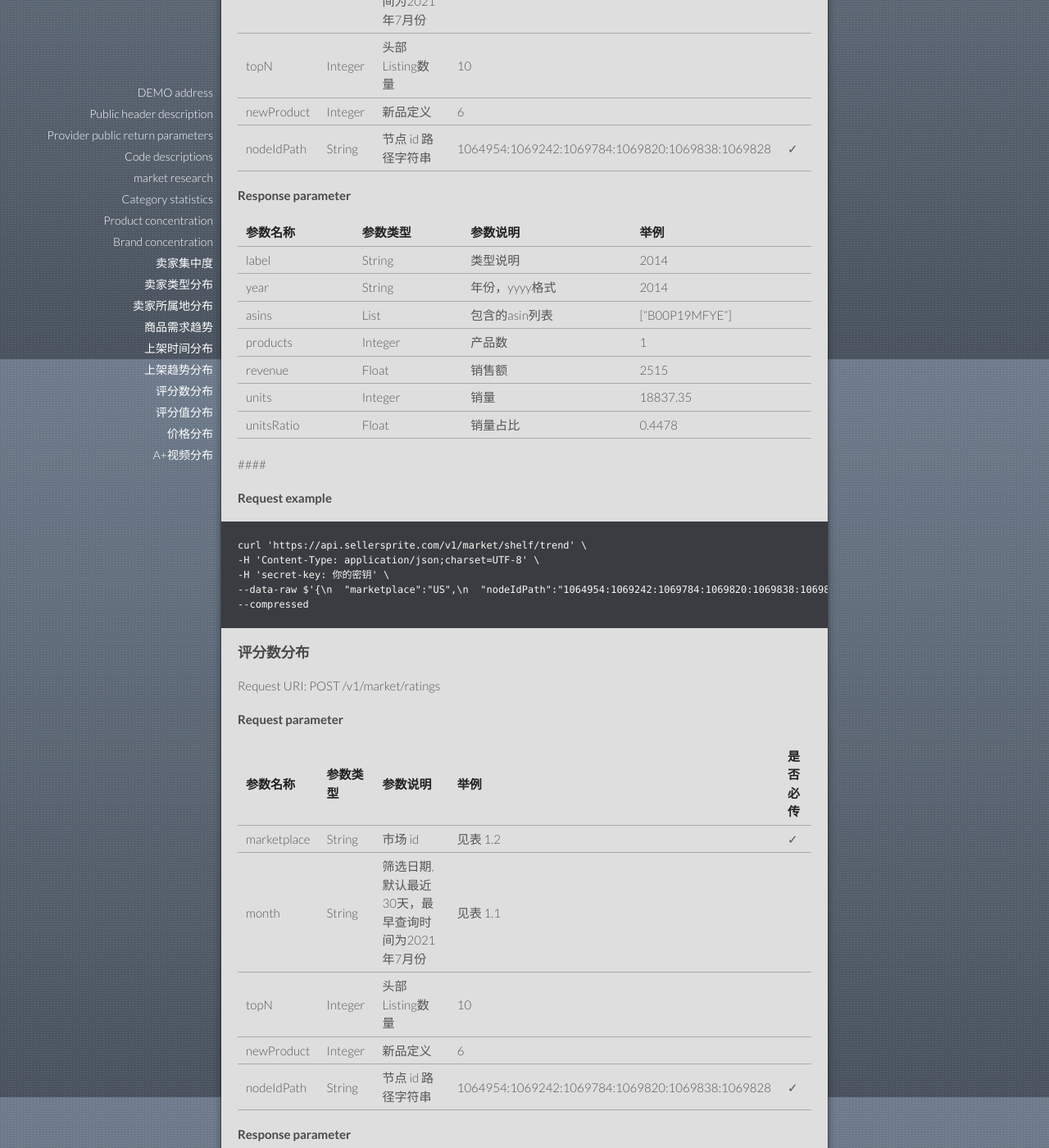
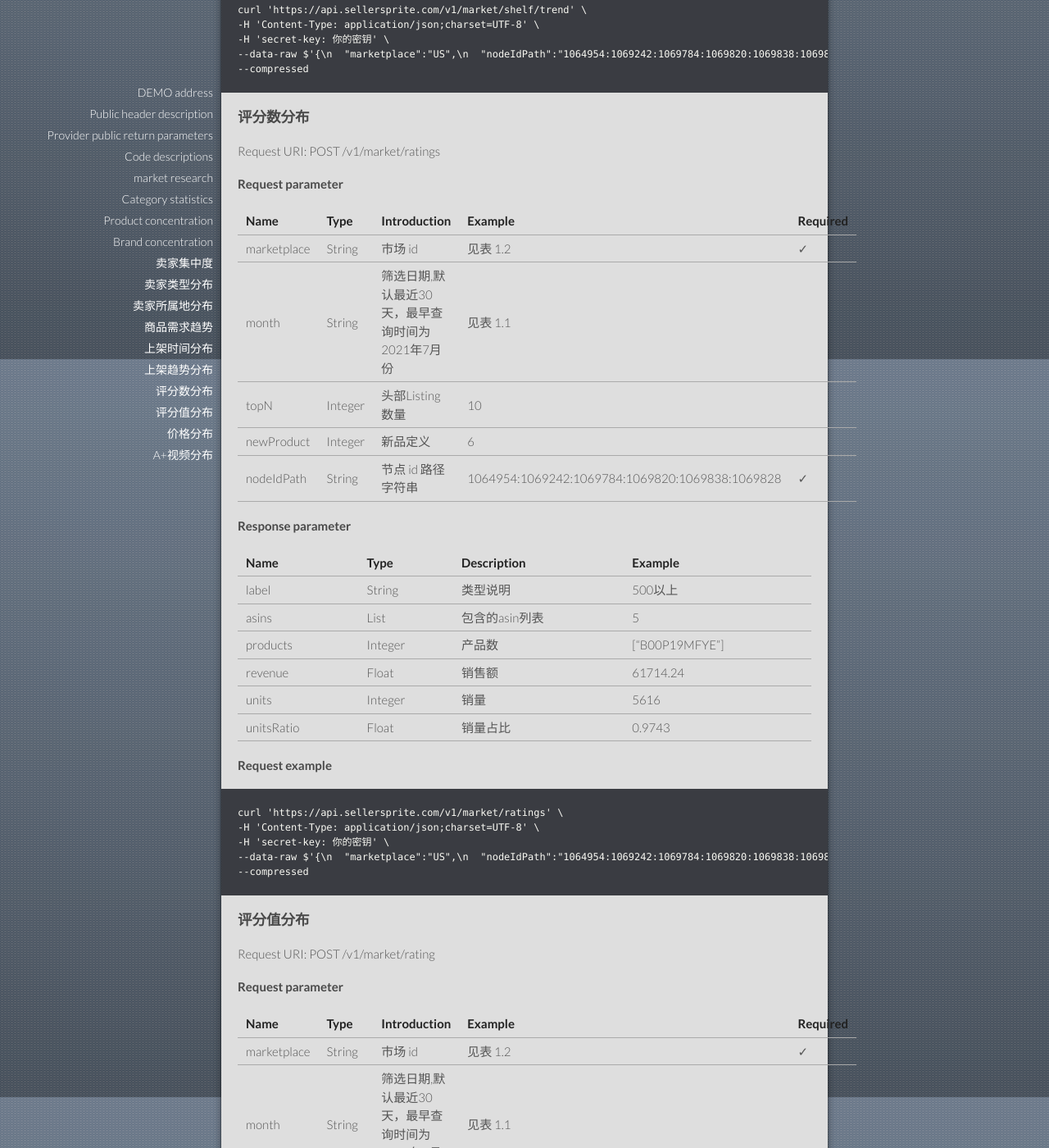
Before and after one commit to sellersprite/market, a Jekyll site: the page built from index.md, in a window 1280 px wide and 1400 px high, scrolled down 22062 px. Shown: the whole window at 82% size. Built offline with Jekyll 4.4.1, drawn with Linux system fonts in a browser that asks for light colours; our own code applies the rules of GitHub Pages for plain Markdown files; some of the changed text lies outside the part shown.

Commit message:
Update index.md

```diff
--- a/index.md
+++ b/index.md
@@ -179,7 +179,7 @@ curl 'https://api.sellersprite.com/v1/market/research' \
 #### Request parameter
 
 | Name        | Type    | Introduction        | Example        | Required |
-| ------------- | --------- | --------------------------------------------------------------------------------------------- | ---------------------------- | ---------- |
+| ----------------- | --------- | --------------------------------------------------------------------------------------------- | -------------------------------------------------------------- | ---------- |
 | marketplace | String   | marketplace code       | see table 1.2| ✓       |
 |  month      | String   | The filter date is the last 30 days by default, and the earliest query time is July 2021 | see table 1.1|  |
 | topN        | Integer  | Number of header listings          | 10          |  |
@@ -188,8 +188,8 @@ curl 'https://api.sellersprite.com/v1/market/research' \
 
 #### Response parameter
 
-| Name           | Type    | Description           | Example         |
-| ---------------- | --------- | ----------------------------------------------------------- | ----------------------------------------------------------------------------------------------------------------------------------------- |
+| Name           | Type    | Description        | Example         |
+| ---------------- | --------- | -------------------------------------------- | ----------------------------------------------------------------------------------------------------------------------------------------- |
 | marketplace          | String   | marketplace code     | US    |
 | currency | String   | The currency type of this market         | USD   |
 | nodeIdPath           | String   | category ID   | 1064954:1069242:1069784:1069820:1069838:1069828       |
@@ -249,8 +249,8 @@ curl 'https://api.sellersprite.com/v1/market/statistics' \
 
 #### Request parameter
 
-| Name        | Type   | description        | Example        | Required |
-| ------------- | -------- | -------------------------------------------- | ---------------------------- | ---------- |
+| Name| Type    | Introduction        | Example      | Required |
+| ----------------- | --------- | --------------------------------------------------------------------------------------------- | -------------------------------------------------------------- | ---------- |
 | marketplace | String   | marketplace code       | see table 1.2| ✓       |
 | month       | String   | The filter date is the last 30 days by default, and the earliest query time is July 2021 | see table 1.1|  |
 | asins       | List     | filter asin     | ["B00P19MFYE"]          |  |
@@ -260,8 +260,8 @@ curl 'https://api.sellersprite.com/v1/market/statistics' \
 
 #### Response parameter
 
-| Name    | Type    | Description        | Example    |
-| --------------------- | --------- | -------------------------------------------- | ------------------------ |
+| Name           | Type    | Description        | Example         |
+| ---------------- | --------- | -------------------------------------------- | ----------------------------------------------------------------------------------------------------------------------------------------- |
 | title | String   | tile        | Pilot G2, Dr. Grip Gel/Ltd, ExecuGel G6, Q7 Rollerball Gel Ink Pen Refills, 0.7mm, Fine Point, Black Ink, 3 Packs of 2         |
 | asin  | String   | asin        | B00P19MFYE         |
 | asinUrl           | String   | asin url    | [https://www.amazon.com/dp/B00P19MFYE](https://www.amazon.com/dp/B00P19MFYE)          |
@@ -297,18 +297,18 @@ Request URI: POST /v1/market/brand
 
 #### Request parameter
 
-| 参数名称    | 参数类型 | 参数说明     | 举例        | 是否必传 |
-| ----------------- | -------------- | ------------------------------------------------------ | ----------------------------------------------------- | -------------- |
+| Name| Type    | Introduction        | Example      | Required |
+| ----------------- | --------- | --------------------------------------------------------------------------------------------- | -------------------------------------------------------------- | ---------- |
 | marketplace | String   | 市场 id      | 见表 1.2    | ✓       |
 |  month      | String   | 筛选日期,默认最近30天，最早查询时间为2021年7月份 | 见表 1.1    |  |
 | topN        | Integer  | 头部Listing数量          | 10          |  |
 | newProduct  | Integer  | 新品定义     | 6           |  |
 | nodeIdPath  | String   | 节点 id 路径字符串       | 1064954:1069242:1069784:1069820:1069838:1069828 | ✓       |
 
-#### 响应参数
+#### Response parameter
 
-| 参数名称          | 参数类型 | 参数说明           | 举例           |
-| ----------------------- | -------------- | ------------------------ | -------------------- |
+| Name           | Type    | Description        | Example         |
+| ---------------- | --------- | -------------------------------------------- | ----------------------------------------------------------------------------------------------------------------------------------------- |
 | brand | String   | 品牌名称           | PILOT          |
 | ranking           | Integer  | 排名   | 1  |
 | asins | List     | 包含的商品ASIN集合 | ["B00P19MFYE"] |
@@ -345,8 +345,8 @@ Request URI: POST /v1/market/seller
 
 #### Request parameter
 
-| 参数名称    | 参数类型 | 参数说明     | 举例        | 是否必传 |
-| ----------------- | -------------- | ------------------------------------------------------ | ----------------------------------------------------- | -------------- |
+| Name| Type    | Introduction        | Example      | Required |
+| ----------------- | --------- | --------------------------------------------------------------------------------------------- | -------------------------------------------------------------- | ---------- |
 | marketplace | String   | 市场 id      | 见表 1.2    | ✓       |
 |  month      | String   | 筛选日期,默认最近30天，最早查询时间为2021年7月份 | 见表 1.1    |  |
 | topN        | Integer  | 头部Listing数量          | 10          |  |
@@ -355,8 +355,8 @@ Request URI: POST /v1/market/seller
 
 #### Response parameter
 
-| 参数名称          | 参数类型 | 参数说明           | 举例 |
-| ----------------------- | -------------- | ------------------------ | ---------------------- |
+| Name           | Type    | Description        | Example         |
+| ---------------- | --------- | -------------------------------------------- | ----------------------------------------------------------------------------------------------------------------------------------------- |
 | name  | String   | 卖家名称           | JA Wholesale LLC |
 | ranking           | Integer  | 排名   | 1    |
 | asinSet           | List     | 包含的商品ASIN集合 | ["B00P19MFYE"]   |
@@ -391,18 +391,18 @@ Request URI: POST /v1/market/seller/type
 
 #### Request parameter
 
-| 参数名称    | 参数类型 | 参数说明     | 举例        | 是否必传 |
-| ----------------- | -------------- | ------------------------------------------------------ | ----------------------------------------------------- | -------------- |
+| Name| Type    | Introduction        | Example      | Required |
+| ----------------- | --------- | --------------------------------------------------------------------------------------------- | -------------------------------------------------------------- | ---------- |
 | marketplace | String   | 市场 id      | 见表 1.2    | ✓       |
 |  month      | String   | 筛选日期,默认最近30天，最早查询时间为2021年7月份 | 见表 1.1    |  |
 | topN        | Integer  | 头部Listing数量          | 10          |  |
 | newProduct  | Integer  | 新品定义     | 6           |  |
 | nodeIdPath  | String   | 节点 id 路径字符串       | 1064954:1069242:1069784:1069820:1069838:1069828 | ✓       |
 
-#### 响应参数
+#### Response parameter
 
-| 参数名称   | 参数类型 | 参数说明     | 举例       |
-| ---------------- | -------------- | ------------------ | ---------------- |
+| Name           | Type    | Description        | Example         |
+| ---------------- | --------- | -------------------------------------------- | ----------------------------------------------------------------------------------------------------------------------------------------- |
 | label      | String   | 类型说明     | Amazon自营 |
 | asinNum    | Integer  | ASIN数量     | 4          |
 | asinRatio  | Float    | ASIN数量占比 | 0.03       |
@@ -430,18 +430,18 @@ Request URI: POST /v1/market/seller/location
 
 #### Request parameter
 
-| 参数名称    | 参数类型 | 参数说明     | 举例        | 是否必传 |
-| ----------------- | -------------- | ------------------------------------------------------ | ----------------------------------------------------- | -------------- |
+| Name| Type    | Introduction        | Example      | Required |
+| ----------------- | --------- | --------------------------------------------------------------------------------------------- | -------------------------------------------------------------- | ---------- |
 | marketplace | String   | 市场 id      | 见表 1.2    | ✓       |
 |  month      | String   | 筛选日期,默认最近30天，最早查询时间为2021年7月份 | 见表 1.1    |  |
 | topN        | Integer  | 头部Listing数量          | 10          |  |
 | newProduct  | Integer  | 新品定义     | 6           |  |
 | nodeIdPath  | String   | 节点 id 路径字符串       | 1064954:1069242:1069784:1069820:1069838:1069828 | ✓       |
 
-#### 响应参数
+#### Response parameter
 
-| 参数名称   | 参数类型 | 参数说明       | 举例           |
-| ---------------- | -------------- | -------------------- | -------------------- |
+| Name           | Type    | Description        | Example         |
+| ---------------- | --------- | -------------------------------------------- | ----------------------------------------------------------------------------------------------------------------------------------------- |
 | label      | String   | 类型说明       | 美国           |
 | country    | String   | 国家           | 美国           |
 | asins      | List     | 包含的asin列表 | ["B00P19MFYE"] |
@@ -468,8 +468,8 @@ Request URI: POST /v1/market/performance
 
 #### Request parameter
 
-| 参数名称    | 参数类型 | 参数说明     | 举例        | 是否必传 |
-| ----------------- | -------------- | ------------------------------------------------------ | ----------------------------------------------------- | -------------- |
+| Name| Type    | Introduction        | Example      | Required |
+| ----------------- | --------- | --------------------------------------------------------------------------------------------- | -------------------------------------------------------------- | ---------- |
 | marketplace | String   | 市场 id      | 见表 1.2    | ✓       |
 |  month      | String   | 筛选日期,默认最近30天，最早查询时间为2021年7月份 | 见表 1.1    |  |
 | topN        | Integer  | 头部Listing数量          | 10          |  |
@@ -478,8 +478,8 @@ Request URI: POST /v1/market/performance
 
 #### Response parameter
 
-| 参数名称     | 参数类型 | 参数说明       | 举例       |
-| ------------------------------ | -------------- | -------------------------------- | ---------------- |
+| Name           | Type    | Description        | Example         |
+| ---------------- | --------- | -------------------------------------------- | ----------------------------------------------------------------------------------------------------------------------------------------- |
 | asinCount    | String   | asin数量       | 22187      |
 | returnRatio  | String   | 退货率，百分比 | 1.38       |
 | searchToPurchaseRatio    | List     | 搜索购买比，千分比         | 3.17875    |
@@ -505,8 +505,8 @@ Request URI: POST /v1/market/shelf/time
 
 #### Request parameter
 
-| 参数名称    | 参数类型 | 参数说明     | 举例        | 是否必传 |
-| ----------------- | -------------- | ------------------------------------------------------ | ----------------------------------------------------- | -------------- |
+| Name| Type    | Introduction        | Example      | Required |
+| ----------------- | --------- | --------------------------------------------------------------------------------------------- | -------------------------------------------------------------- | ---------- |
 | marketplace | String   | 市场 id      | 见表 1.2    | ✓       |
 |  month      | String   | 筛选日期,默认最近30天，最早查询时间为2021年7月份 | 见表 1.1    |  |
 | topN        | Integer  | 头部Listing数量          | 10          |  |
@@ -515,8 +515,8 @@ Request URI: POST /v1/market/shelf/time
 
 #### Response parameter
 
-| 参数名称   | 参数类型 | 参数说明       | 举例           |
-| ---------------- | -------------- | -------------------- | -------------------- |
+| Name           | Type    | Description        | Example         |
+| ---------------- | --------- | -------------------------------------------- | ----------------------------------------------------------------------------------------------------------------------------------------- |
 | label      | String   | 类型说明       | 3年以上        |
 | shelfTime  | String   | 上架时间       | 3年以上        |
 | asins      | List     | 包含的asin列表 | ["B00P19MFYE"] |
@@ -543,8 +543,8 @@ Request URI: POST /v1/market/shelf/trend
 
 #### Request parameter
 
-| 参数名称    | 参数类型 | 参数说明     | 举例        | 是否必传 |
-| ----------------- | -------------- | ------------------------------------------------------ | ----------------------------------------------------- | -------------- |
+| Name| Type    | Introduction        | Example      | Required |
+| ----------------- | --------- | --------------------------------------------------------------------------------------------- | -------------------------------------------------------------- | ---------- |
 | marketplace | String   | 市场 id      | 见表 1.2    | ✓       |
 |  month      | String   | 筛选日期,默认最近30天，最早查询时间为2021年7月份 | 见表 1.1    |  |
 | topN        | Integer  | 头部Listing数量          | 10          |  |
@@ -553,8 +553,8 @@ Request URI: POST /v1/market/shelf/trend
 
 #### Response parameter
 
-| 参数名称   | 参数类型 | 参数说明       | 举例           |
-| ---------------- | -------------- | -------------------- | -------------------- |
+| Name           | Type    | Description        | Example         |
+| ---------------- | --------- | -------------------------------------------- | ----------------------------------------------------------------------------------------------------------------------------------------- |
 | label      | String   | 类型说明       | 2014           |
 | year       | String   | 年份，yyyy格式 | 2014           |
 | asins      | List     | 包含的asin列表 | ["B00P19MFYE"] |
@@ -581,8 +581,8 @@ Request URI: POST /v1/market/ratings
 
 #### Request parameter
 
-| 参数名称    | 参数类型 | 参数说明     | 举例        | 是否必传 |
-| ----------------- | -------------- | ------------------------------------------------------ | ----------------------------------------------------- | -------------- |
+| Name| Type    | Introduction        | Example      | Required |
+| ----------------- | --------- | --------------------------------------------------------------------------------------------- | -------------------------------------------------------------- | ---------- |
 | marketplace | String   | 市场 id      | 见表 1.2    | ✓       |
 |  month      | String   | 筛选日期,默认最近30天，最早查询时间为2021年7月份 | 见表 1.1    |  |
 | topN        | Integer  | 头部Listing数量          | 10          |  |
@@ -591,8 +591,8 @@ Request URI: POST /v1/market/ratings
 
 #### Response parameter
 
-| 参数名称   | 参数类型 | 参数说明       | 举例           |
-| ---------------- | -------------- | -------------------- | -------------------- |
+| Name           | Type    | Description        | Example         |
+| ---------------- | --------- | -------------------------------------------- | ----------------------------------------------------------------------------------------------------------------------------------------- |
 | label      | String   | 类型说明       | 500以上        |
 | asins      | List     | 包含的asin列表 | 5  |
 | products   | Integer  | 产品数         | ["B00P19MFYE"] |
@@ -616,8 +616,8 @@ Request URI: POST /v1/market/rating
 
 #### Request parameter
 
-| 参数名称    | 参数类型 | 参数说明     | 举例        | 是否必传 |
-| ----------------- | -------------- | ------------------------------------------------------ | ----------------------------------------------------- | -------------- |
+| Name| Type    | Introduction        | Example      | Required |
+| ----------------- | --------- | --------------------------------------------------------------------------------------------- | -------------------------------------------------------------- | ---------- |
 | marketplace | String   | 市场 id      | 见表 1.2    | ✓       |
 |  month      | String   | 筛选日期,默认最近30天，最早查询时间为2021年7月份 | 见表 1.1    |  |
 | topN        | Integer  | 头部Listing数量          | 10          |  |
@@ -626,8 +626,8 @@ Request URI: POST /v1/market/rating
 
 #### Response parameter
 
-| 参数名称   | 参数类型 | 参数说明       | 举例           |
-| ---------------- | -------------- | -------------------- | -------------------- |
+| Name           | Type    | Description        | Example         |
+| ---------------- | --------- | -------------------------------------------- | ----------------------------------------------------------------------------------------------------------------------------------------- |
 | label      | String   | 类型说明       | 4.5以上        |
 | asins      | List     | 包含的asin列表 | ["B00P19MFYE"] |
 | products   | Integer  | 产品数         | 5  |
@@ -651,8 +651,8 @@ Request URI: POST /v1/market/price
 
 #### Request parameter
 
-| 参数名称    | 参数类型 | 参数说明     | 举例        | 是否必传 |
-| ----------------- | -------------- | ------------------------------------------------------ | ----------------------------------------------------- | -------------- |
+| Name| Type    | Introduction        | Example      | Required |
+| ----------------- | --------- | --------------------------------------------------------------------------------------------- | -------------------------------------------------------------- | ---------- |
 | marketplace | String   | 市场 id      | 见表 1.2    | ✓       |
 |  month      | String   | 筛选日期,默认最近30天，最早查询时间为2021年7月份 | 见表 1.1    |  |
 | topN        | Integer  | 头部Listing数量          | 10          |  |
@@ -661,8 +661,8 @@ Request URI: POST /v1/market/price
 
 #### Response parameter
 
-| 参数名称   | 参数类型 | 参数说明       | 举例           |
-| ---------------- | -------------- | -------------------- | -------------------- |
+| Name           | Type    | Description        | Example         |
+| ---------------- | --------- | -------------------------------------------- | ----------------------------------------------------------------------------------------------------------------------------------------- |
 | label      | String   | 类型说明       | 5-10           |
 | asins      | List     | 包含的asin列表 | ["B00P19MFYE"] |
 | products   | Integer  | 产品数         | 3  |
@@ -686,8 +686,8 @@ Request URI: POST /v1/market/ebc
 
 #### Request parameter
 
-| 参数名称    | 参数类型 | 参数说明     | 举例        | 是否必传 |
-| ----------------- | -------------- | ------------------------------------------------------ | ----------------------------------------------------- | -------------- |
+| Name| Type    | Introduction        | Example      | Required |
+| ----------------- | --------- | --------------------------------------------------------------------------------------------- | -------------------------------------------------------------- | ---------- |
 | marketplace | String   | 市场 id      | 见表 1.2    | ✓       |
 |  month      | String   | 筛选日期,默认最近30天，最早查询时间为2021年7月份 | 见表 1.1    |  |
 | topN        | Integer  | 头部Listing数量          | 10          |  |
@@ -696,8 +696,8 @@ Request URI: POST /v1/market/ebc
 
 #### Response parameter
 
-| 参数名称      | 参数类型 | 参数说明         | 举例       |
-| ------------------- | -------------- | ---------------------- | ---------------- |
+| Name           | Type    | Description        | Example         |
+| ---------------- | --------- | -------------------------------------------- | ----------------------------------------------------------------------------------------------------------------------------------------- |
 | label         | String   | 类型说明         | 有A+有视频 |
 | products      | Integer  | 产品数           | 1          |
 | productsRatio | Float    | 类目名称产品占比 | 20         |
```
